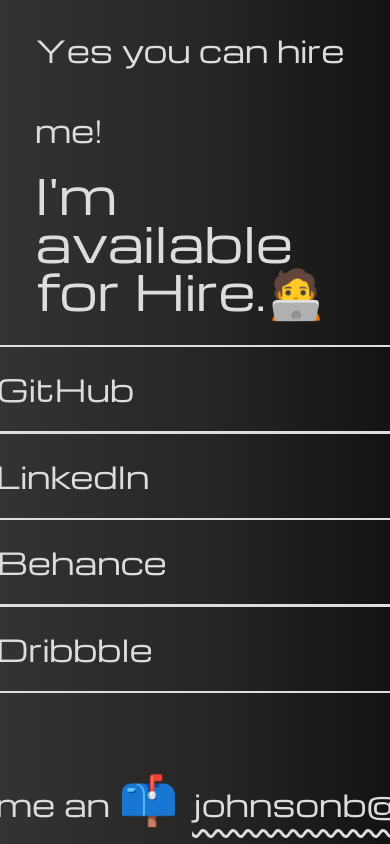
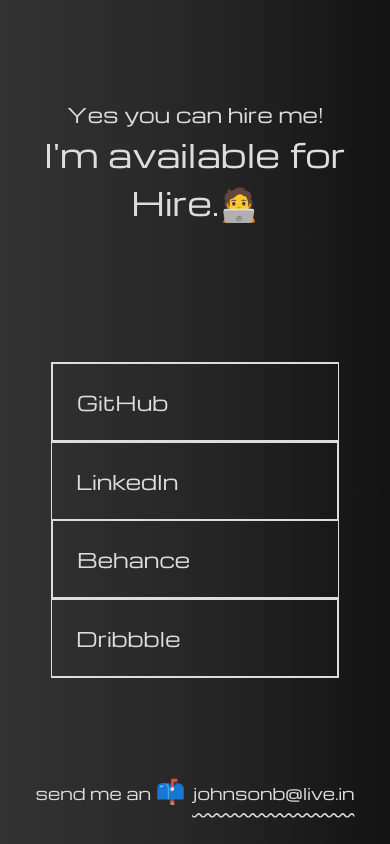
Before and after one commit to johnsonbhaskaran/Portfolio, a React (Vite) app: page / in a window 390 px wide. Shown: the part 3320-4164 px from the top of the page. Built offline with nearby package versions, Linux system fonts and the light colour scheme.

Commit message:
Done: RWD Mobile devices

```diff
--- a/src/sections/Hire.jsx
+++ b/src/sections/Hire.jsx
@@ -1,11 +1,11 @@
 const Hire = () => {
   return (
     <div className='flex flex-col items-center bg-white/0 w-full h-screen'>
-      <div className='flex flex-col justify-center max-w-xs md:max-w-2xl xl:max-w-5xl h-1/4'>
-        <p className='text-3xl/20 xl:text-4xl/16'>Yes you can hire me!</p>
-        <h2 className='text-5xl xl:text-7xl'>I'm available for Hire.🧑‍💻</h2>
+      <div className='flex flex-col justify-center max-w-xs md:max-w-2xl xl:max-w-5xl h-1/4 md:text-left text-center'>
+        <p className='text-xl/8 md:text-3xl/20 xl:text-4xl/16'>Yes you can hire me!</p>
+        <h2 className='text-[32px]/12 md:text-5xl xl:text-7xl'>I'm available for Hire.🧑‍💻</h2>
       </div>
-      <div className='flex flex-col justify-evenly items-center w-4xl h-3/4 text-3xl'>
+      <div className='flex flex-col justify-evenly items-center w-xl md:w-4xl h-3/4 text-xl md:text-3xl'>
         <div className='grid xl:grid-cols-2 w-2/4 xl:w-full cursor-pointer'>
           <a
             href='https://github.com/johnsonbhaskaran'
@@ -29,8 +29,8 @@ const Hire = () => {
             Dribbble
           </a>
         </div>
-        <p>
-          send me an <span className='text-5xl'>📫 </span>
+        <p className='text-base md:text-3xl'>
+          send me an <span className='text-2xl md:text-5xl'>📫 </span>
           <a
             href='mailto:johnsonb@live.in'
             className={`decoration-wavy underline underline-offset-[12px]`}
```
